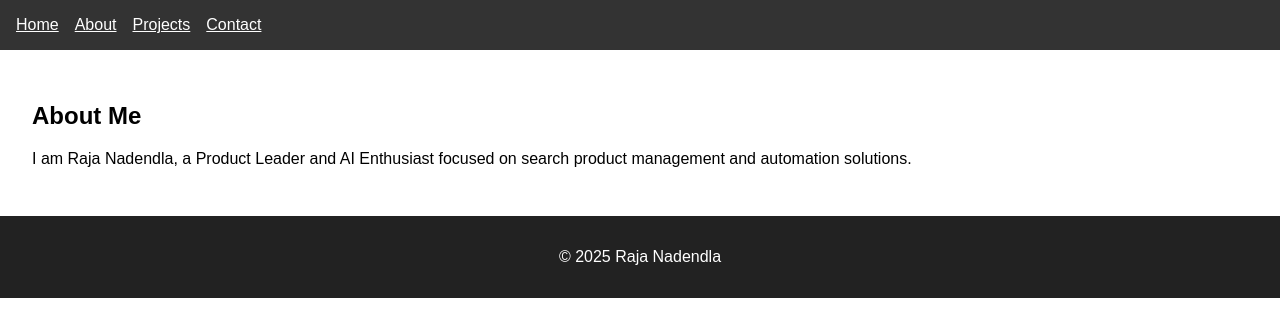
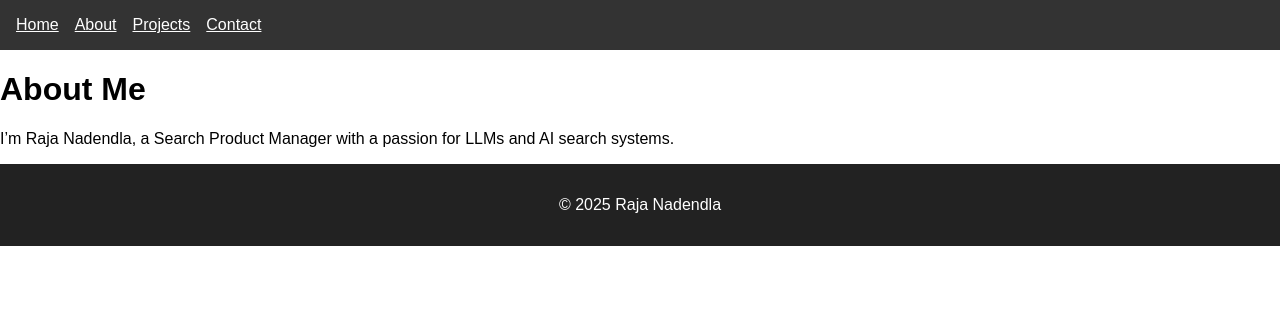
Before and after one commit to RajaNadendla/Portfolio, a Next.js app: page /about in a window 1280 px wide. Shown: the top 336 px of the page. Built offline with nearby package versions, Linux system fonts and the light colour scheme.

Commit message:
Update about.js

```diff
--- a/pages/about.js
+++ b/pages/about.js
@@ -1,13 +1,5 @@
-
 import Layout from '../components/Layout';
 
 export default function About() {
-  return (
-    <Layout>
-      <section style={{ padding: '2rem' }}>
-        <h2>About Me</h2>
-        <p>I am Raja Nadendla, a Product Leader and AI Enthusiast focused on search product management and automation solutions.</p>
-      </section>
-    </Layout>
-  );
+  return <Layout><h1>About Me</h1><p>I’m Raja Nadendla, a Search Product Manager with a passion for LLMs and AI search systems.</p></Layout>;
 }
```
